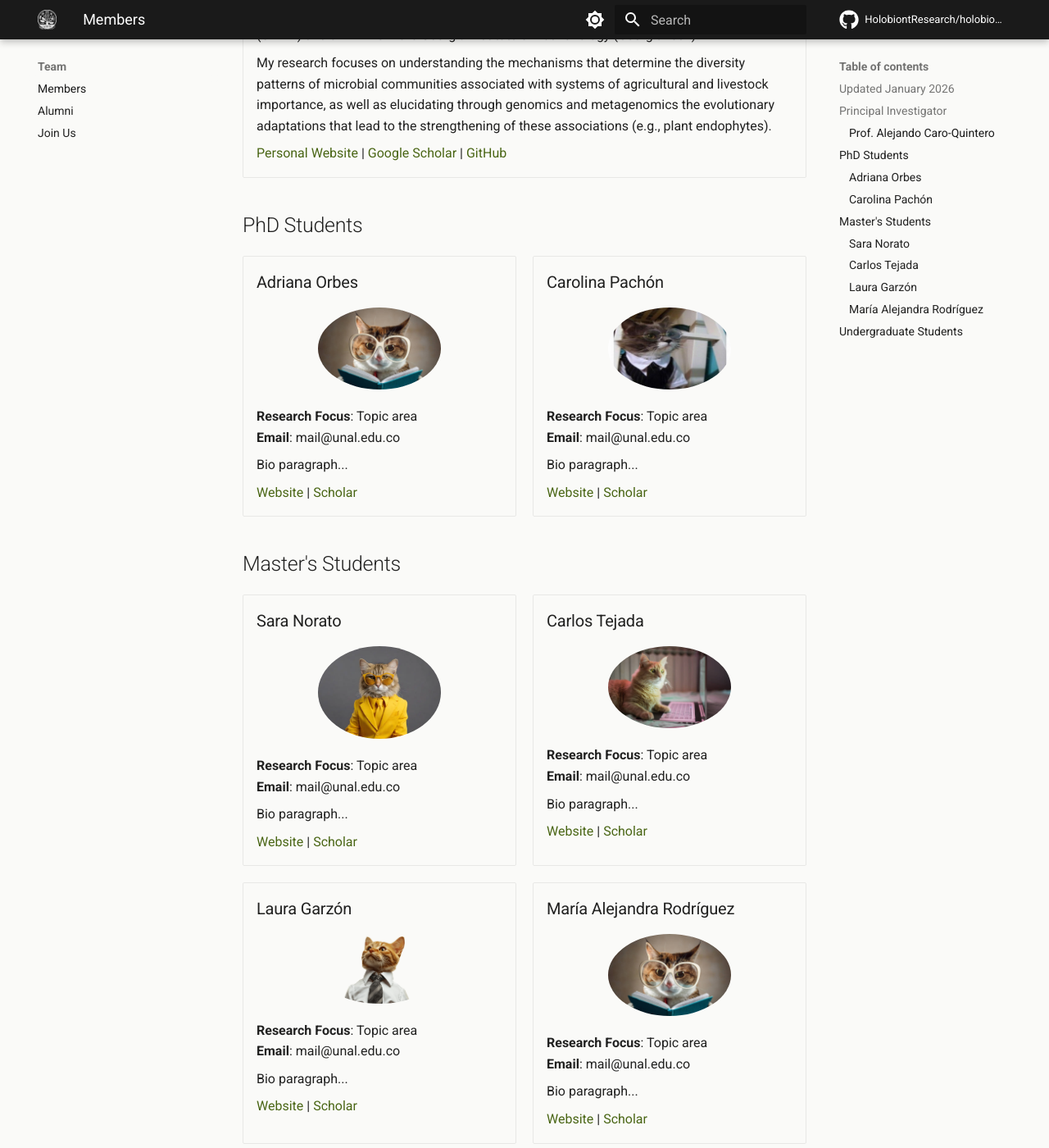
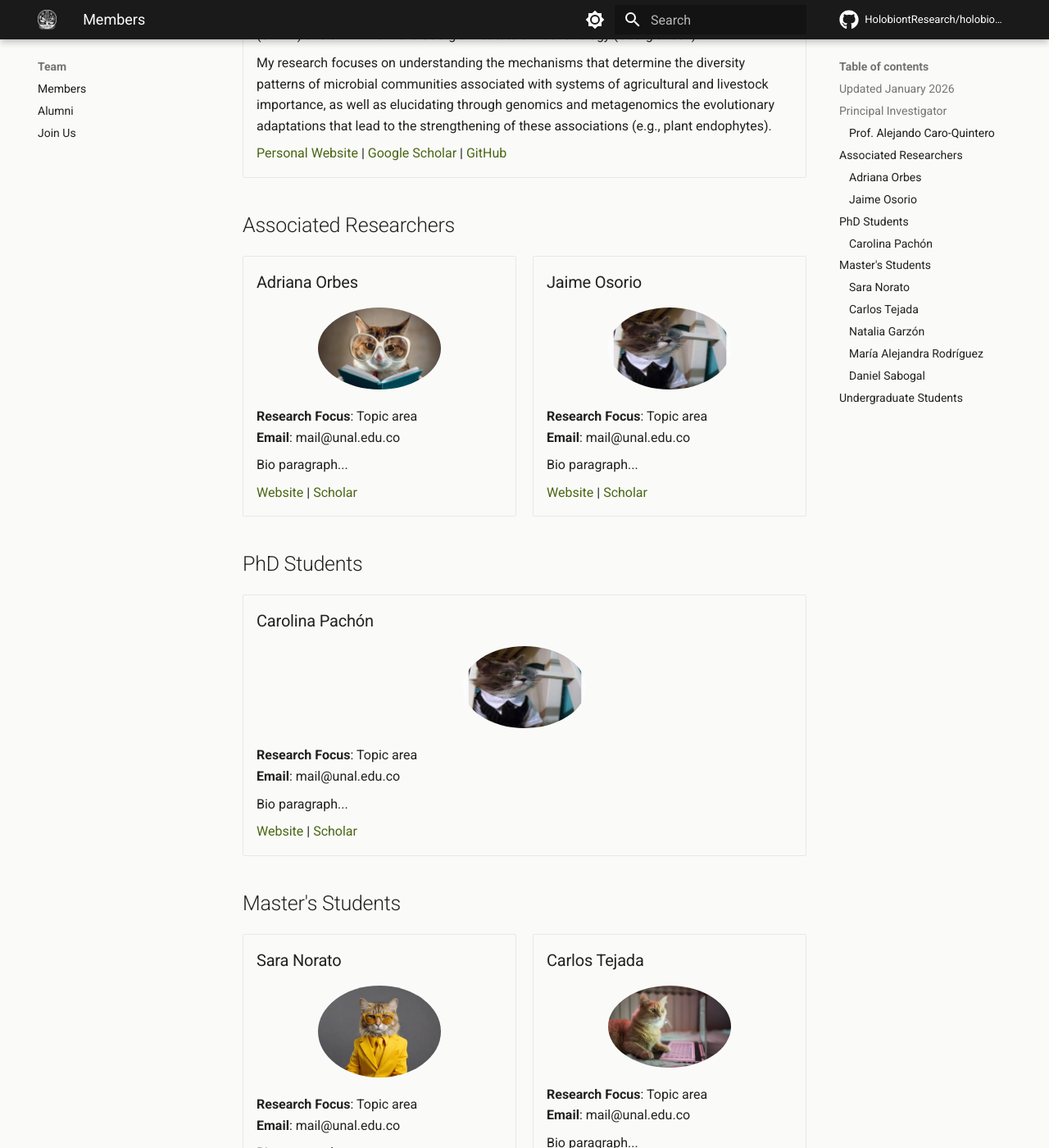
Before and after one commit to HolobiontResearch/holobionts-website, an MkDocs documentation site: the page built from docs/team/index.md, in a window 1280 px wide and 1400 px high, scrolled down 712 px. Shown: the whole window at 82% size. Built offline with MkDocs 1.6.1 and Material for MkDocs 9.7.7, drawn with Linux system fonts in a browser that asks for light colours; comment, search, counter and statistics services are not loaded; some of the changed text lies outside the part shown.

Commit message:
Update team members

```diff
--- a/docs/team/index.md
+++ b/docs/team/index.md
@@ -20,7 +20,7 @@
 
 </div>
 
-## PhD Students
+## Associated Researchers
 
 <div class="grid cards" markdown>
 
@@ -34,6 +34,23 @@
     Bio paragraph...
 
     [Website](#) | [Scholar](#)
+
+-   ### Jaime Osorio
+
+    ![Photo](../assets/team/phd_2.jpg){ width=150 }
+
+    **Research Focus**: Topic area
+    **Email**: mail@unal.edu.co
+
+    Bio paragraph...
+
+    [Website](#) | [Scholar](#)
+
+</div>
+
+## PhD Students
+
+<div class="grid cards" markdown>
 
 -   ### Carolina Pachón
 
@@ -74,7 +91,7 @@
 
     [Website](#) | [Scholar](#)
 
--   ### Laura Garzón
+-   ### Natalia Garzón
 
     ![Photo](../assets/team/masters_2.png){ width=150 }
 
@@ -96,6 +113,17 @@
 
     [Website](#) | [Scholar](#)
 
+-   ### Daniel Sabogal
+
+    ![Photo](../assets/team/phd_1jpg.jpg){ width=150 }
+
+    **Research Focus**: Topic area
+    **Email**: mail@unal.edu.co
+
+    Bio paragraph...
+
+    [Website](#) | [Scholar](#)
+
 </div>
 
 ## Undergraduate Students
```
